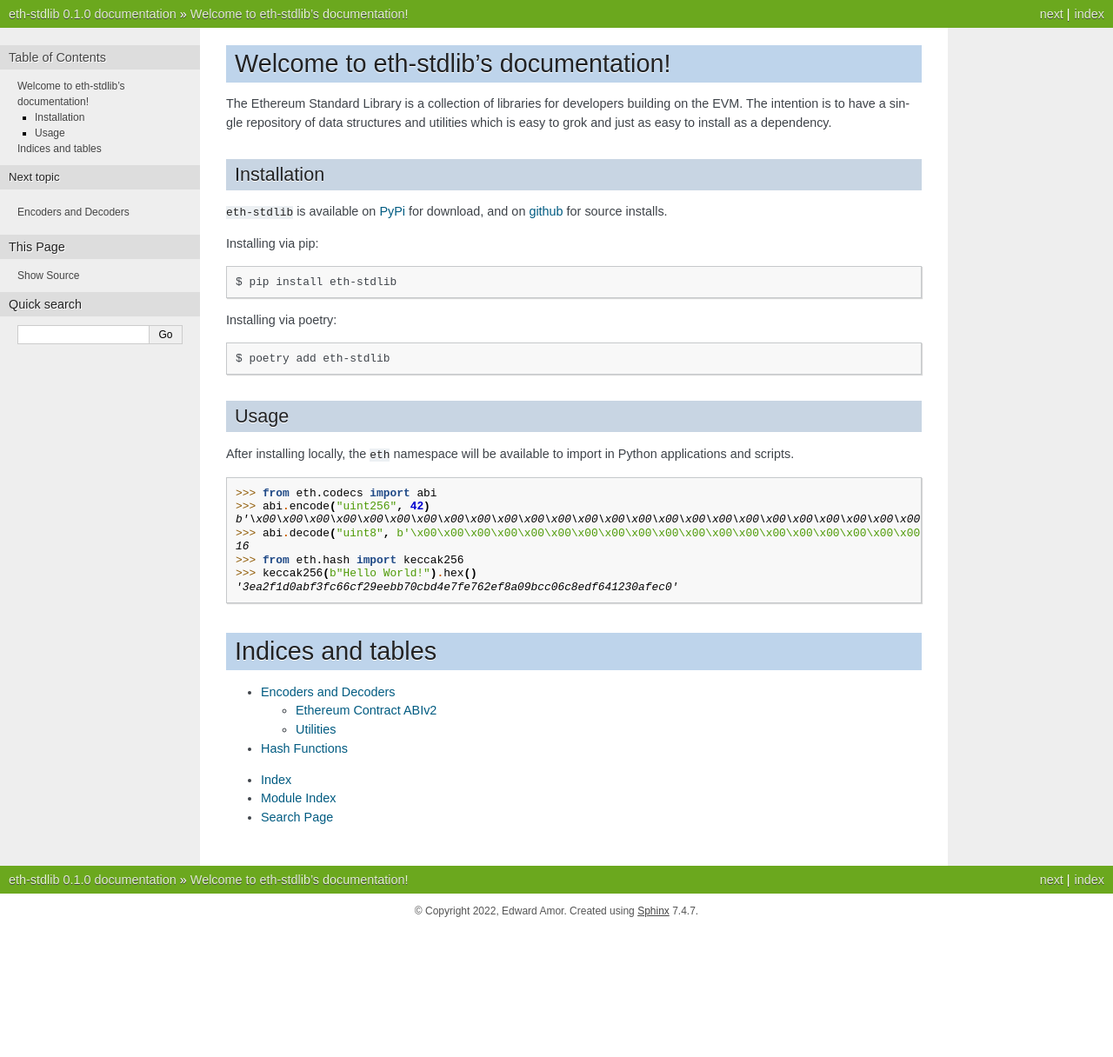
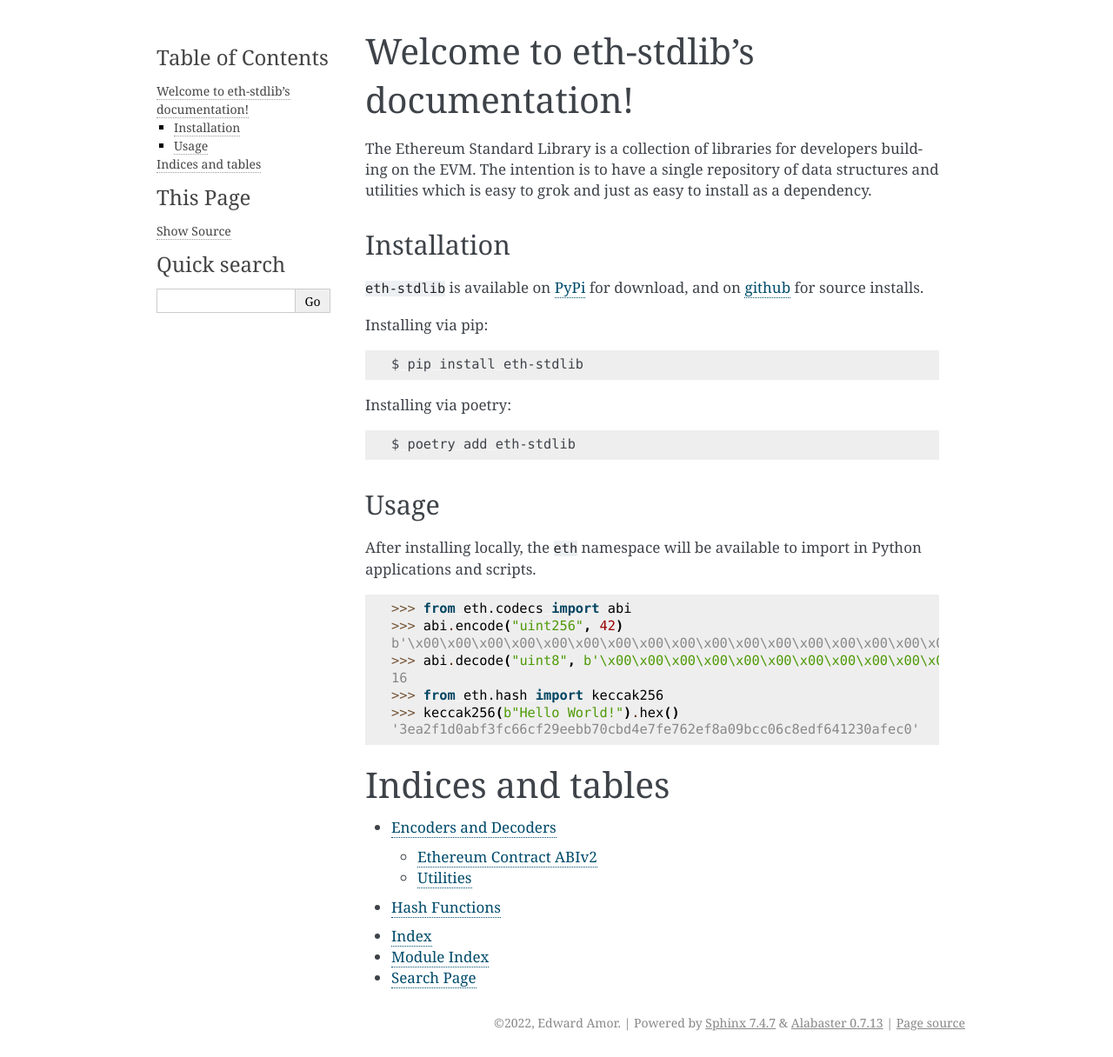
Before and after one commit to skellet0r/eth-stdlib, a Sphinx documentation site: the page built from docs/source/index.rst, in a window 1280 px wide. Shown: the whole page at 87% size. Built offline with Sphinx 7.4.7, drawn with Linux system fonts in a browser that asks for light colours; before the commit the page ends 1068 px from its top, so only the background shows below that.

Commit message:
docs: change theme to alabaster

```diff
--- a/docs/source/conf.py
+++ b/docs/source/conf.py
@@ -23,7 +23,7 @@ exclude_patterns = []
 # -- Options for HTML output -------------------------------------------------
 # https://www.sphinx-doc.org/en/master/usage/configuration.html#options-for-html-output
 
-html_theme = "nature"
+html_theme = "alabaster"
 html_static_path = ["_static"]
 
 # -- autodoc extension configuration ---------------------------------------------------
```
